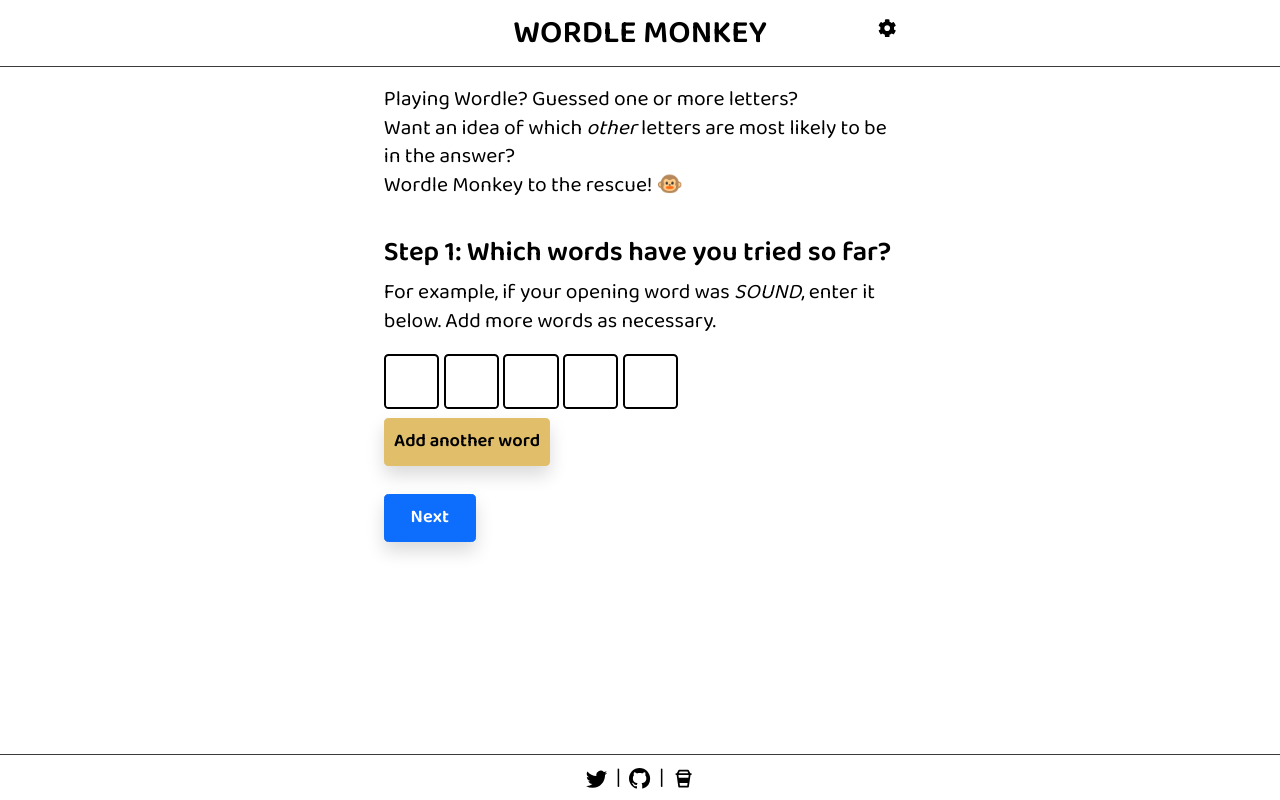
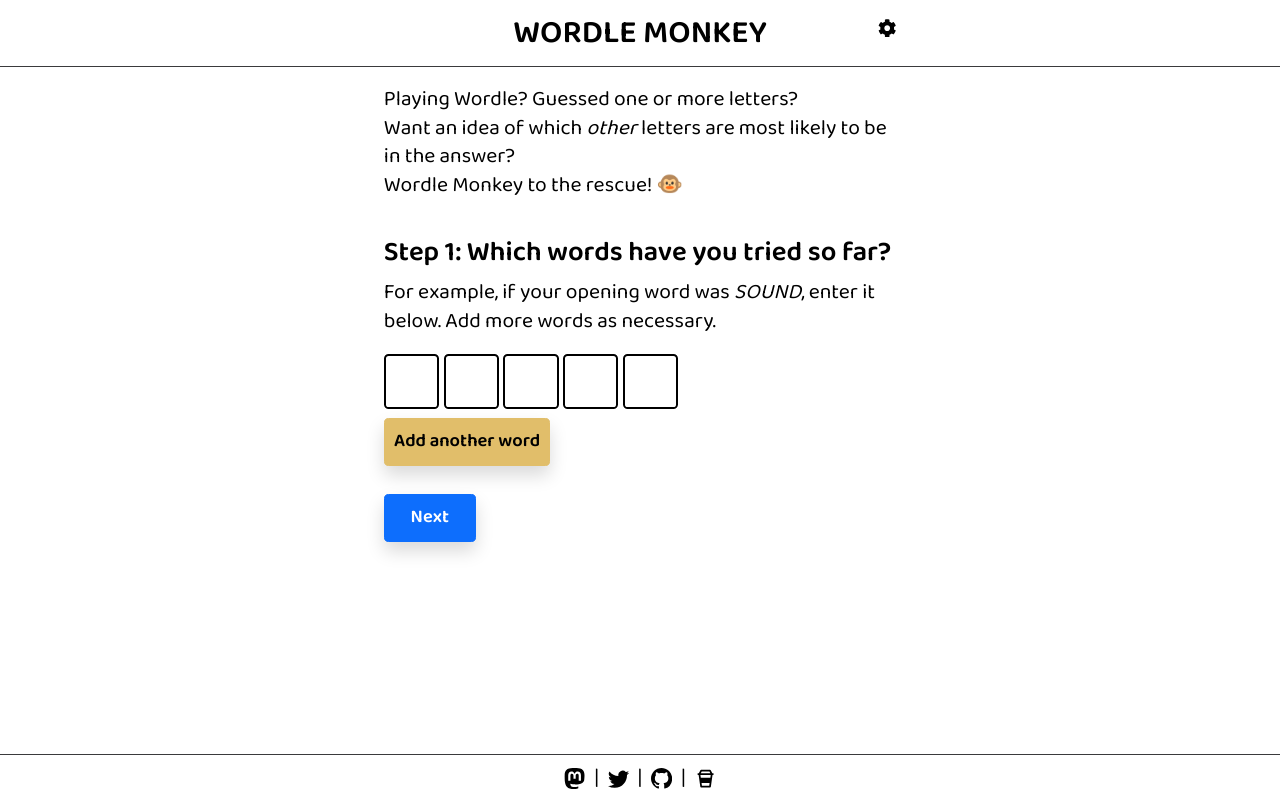
Before and after one commit to dbogod/wordle-monkey, a Next.js app: page / in a window 1280 px wide. Built offline with nearby package versions, Linux system fonts and the light colour scheme.

Commit message:
Add Mastodon link

```diff
--- a/components/Footer.js
+++ b/components/Footer.js
@@ -1,5 +1,5 @@
 import styles from '../styles/Footer.module.scss';
-import { BsTwitter, BsGithub } from 'react-icons/bs';
+import { BsTwitter, BsGithub, BsMastodon} from 'react-icons/bs';
 import { BiCoffeeTogo } from 'react-icons/bi';
 
 const Footer = ({ isSettingsOpen }) => {
@@ -8,7 +8,16 @@
       <footer className={`${styles.footer} ${isSettingsOpen ? 'position-absolute bottom-0' : ''} w-100`}>
         <div className="container">
           <div className={`${styles.footerContent} py-1`}>
-
+          <a
+             rel="me" href="https://mastodon.social/@bogod">
+                <span
+                  id="twitter-link-desc"
+                  className="visually-hidden">
+                Follow me on Mastodon
+              </span>
+              <BsMastodon className={styles.iconLink}/>
+            </a>
+            &nbsp; | &nbsp;
             <a
               href="https://twitter.com/bogod"
               aria-labelledby="twitter-link-desc">
```
